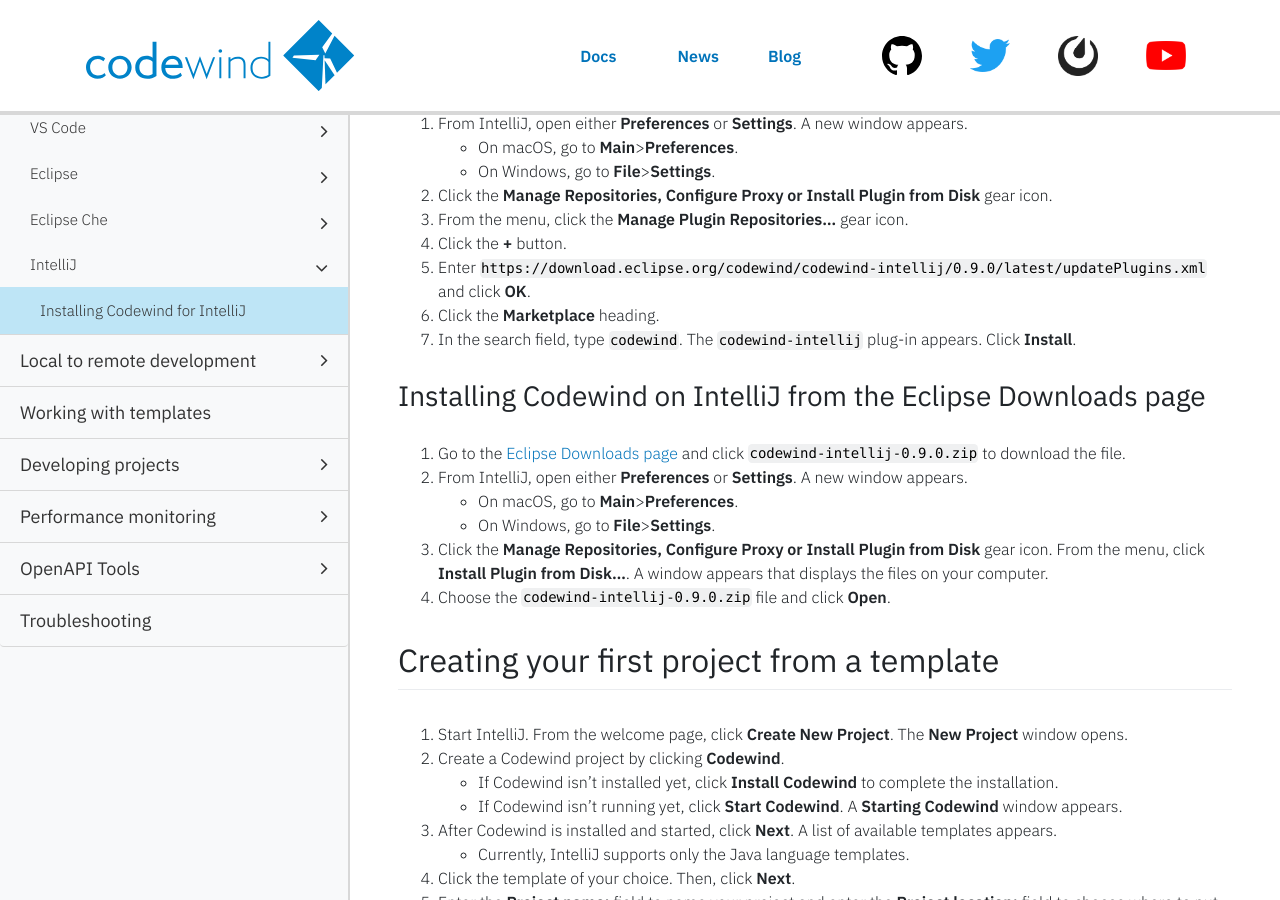
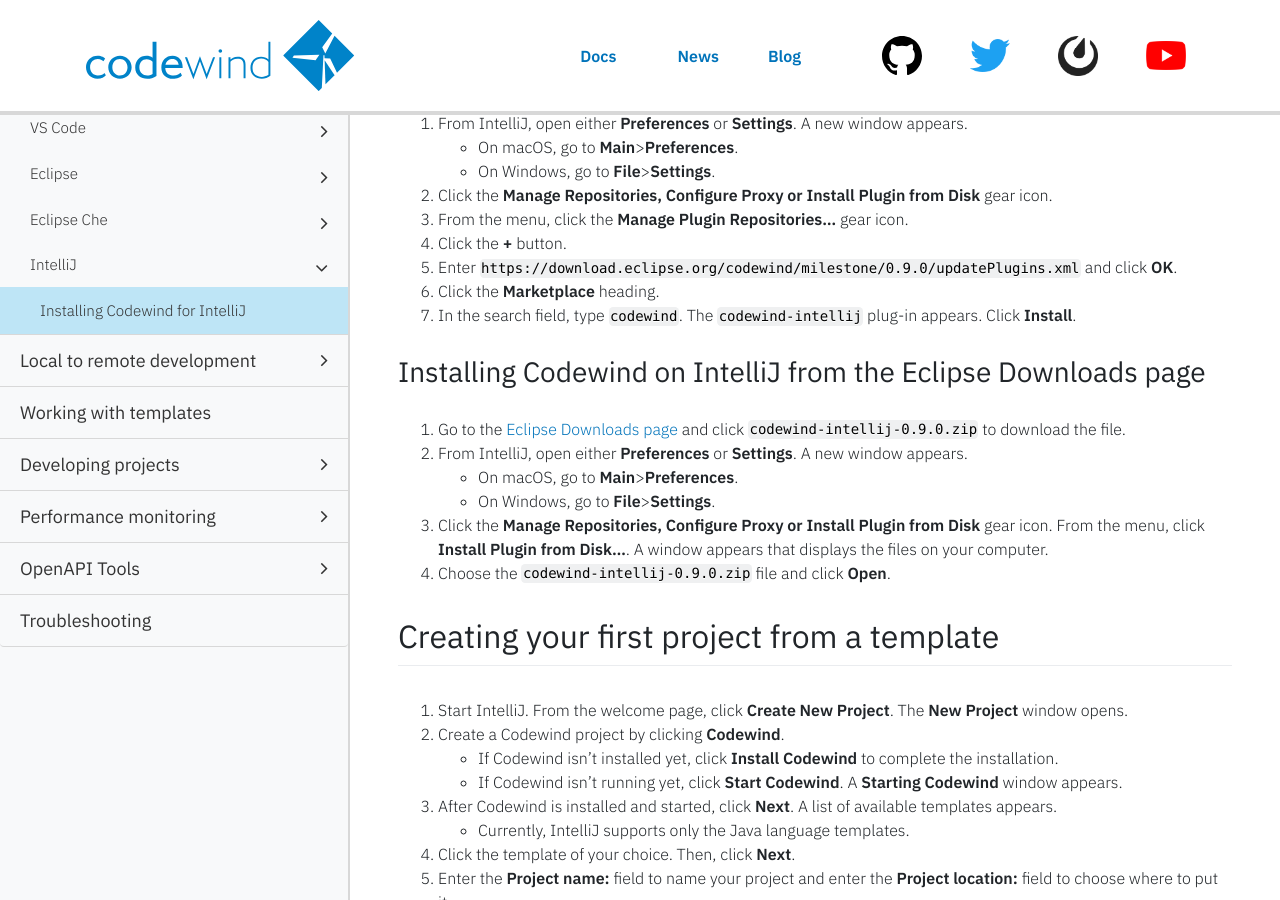
Before and after one commit to eclipse-archived/codewind-docs, a Jekyll site: the page built from docs/_documentations/mdt-intellij-getting-started.md, in a window 1280 px wide and 900 px high, scrolled down 677 px. Built offline with Jekyll 4.4.1, drawn with Linux system fonts in a browser that asks for light colours; nearby versions of some CDN libraries; comment, search, counter and statistics services are not loaded; part of the change alters nothing that is shown.

Commit message:
Fixing URL
PR for https://github.com/eclipse/codewind/issues/2206.

```diff
--- a/docs/_documentations/mdt-intellij-getting-started.md
+++ b/docs/_documentations/mdt-intellij-getting-started.md
@@ -26,7 +26,7 @@ Complete the prerequisites and choose to install Codewind on IntelliJ with eithe
 2. Click the **Manage Repositories, Configure Proxy or Install Plugin from Disk** gear icon.
 3. From the menu, click the **Manage Plugin Repositories...** gear icon.
 4. Click the **+** button.
-5. Enter `https://download.eclipse.org/codewind/codewind-intellij/0.9.0/latest/updatePlugins.xml` and click **OK**.
+5. Enter `https://download.eclipse.org/codewind/milestone/0.9.0/updatePlugins.xml` and click **OK**.
 6. Click the **Marketplace** heading.
 7. In the search field, type `codewind`. The `codewind-intellij` plug-in appears. Click **Install**.
 
```
